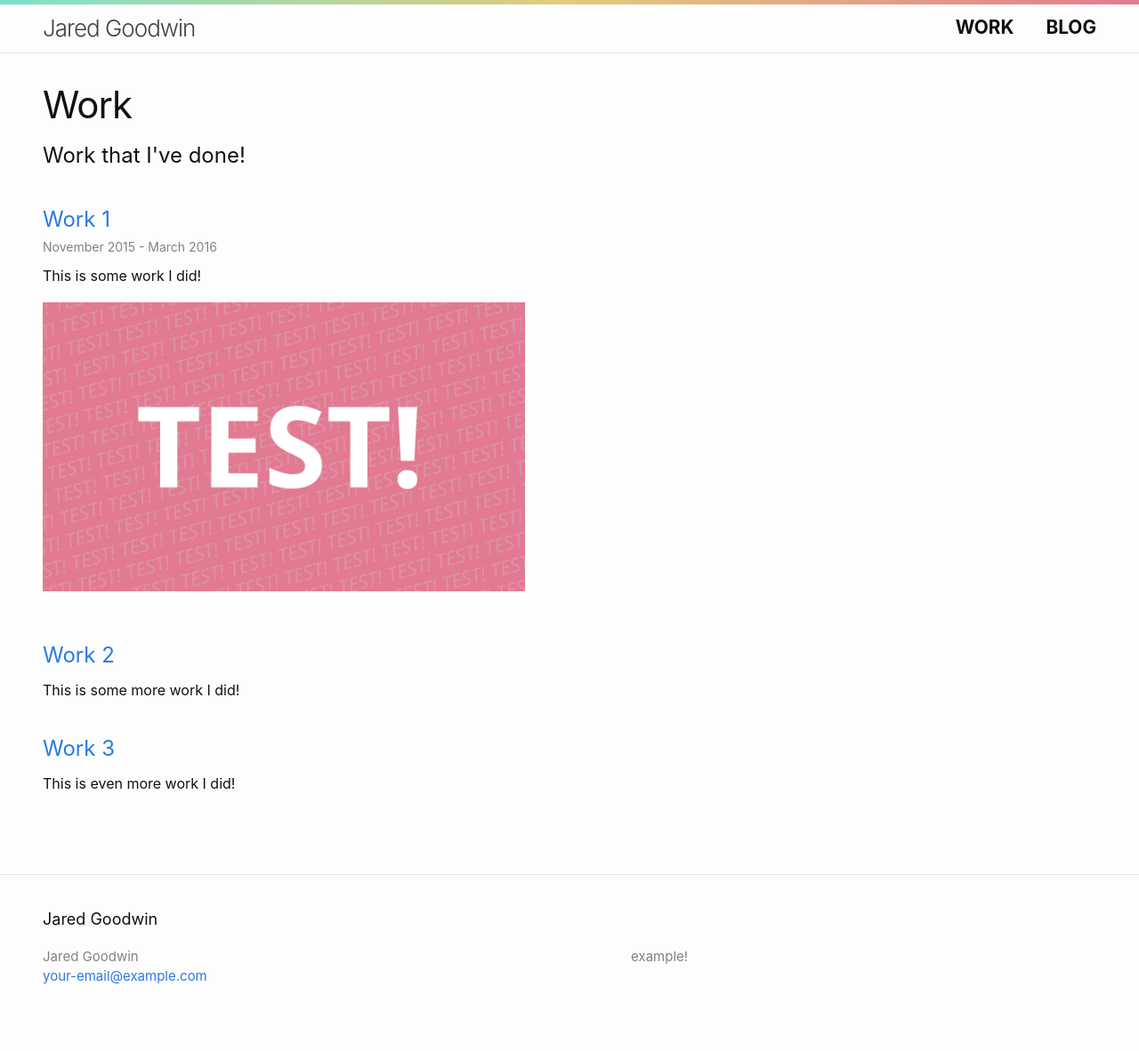
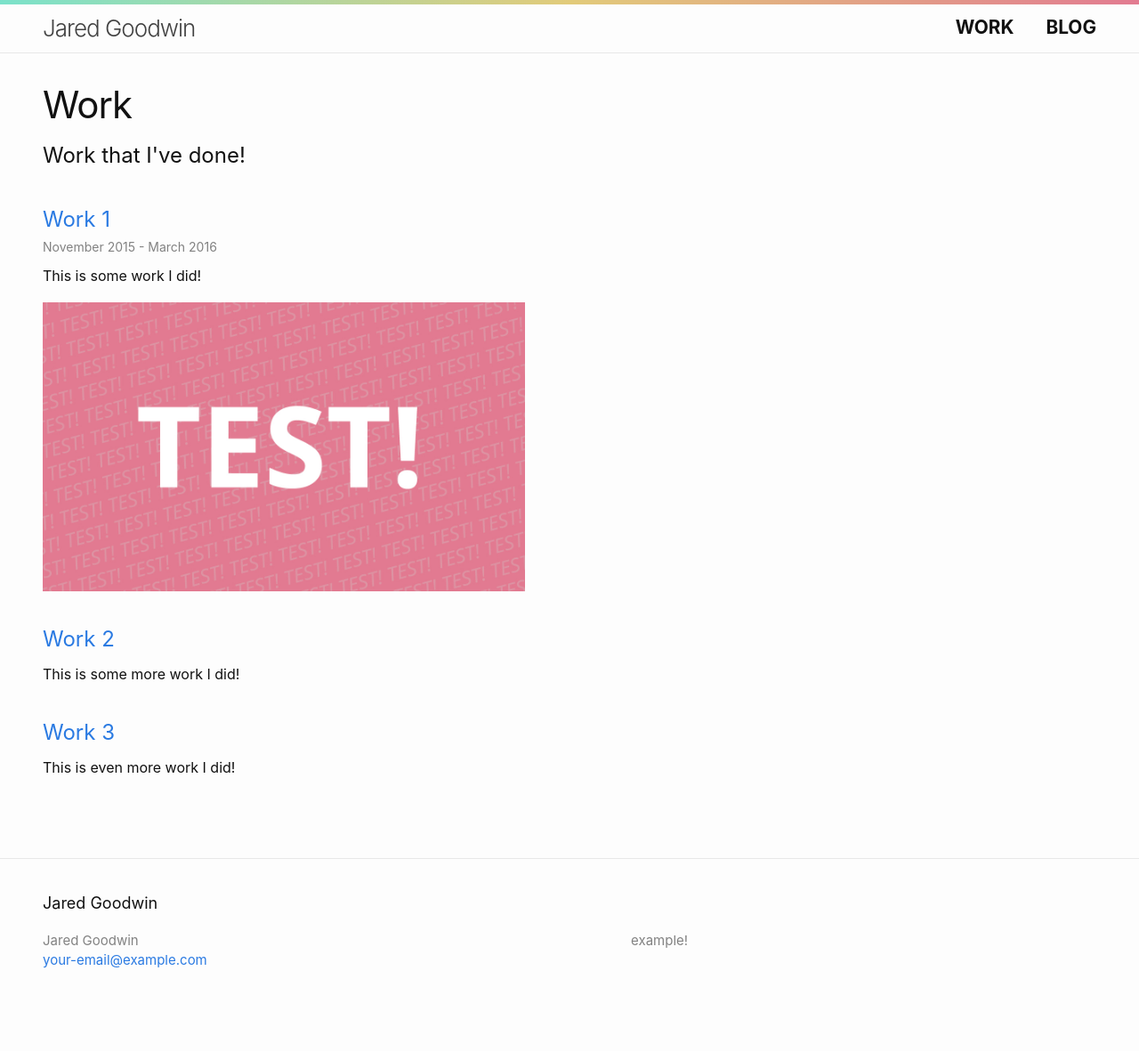
Before and after one commit to goodwin72/jaredrgoodwin.com, a Jekyll site: the page built from work.html, in a window 1280 px wide. Shown: the whole page at 89% size. Built offline with Jekyll 4.4.1, drawn with Linux system fonts in a browser that asks for light colours.

Commit message:
All img now have bottom margin; set img to display block to fix their margin not collapsing into parent in feeds

```diff
--- a/_sass/minima/_base.scss
+++ b/_sass/minima/_base.scss
@@ -57,6 +57,9 @@
 img {
     max-width: 100%;
     vertical-align: middle;
+
+    margin-bottom: $spacing-unit / 2;
+    display: block; //Allow margin to collapse into parent.
 }
 
 
--- a/_sass/minima/_layout.scss
+++ b/_sass/minima/_layout.scss
@@ -289,9 +289,6 @@
     }
   }
 
-    img {   //Added
-        margin-bottom: $spacing-unit / 2;
-    }
 }
 
 
```
